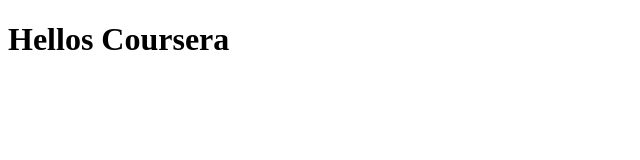
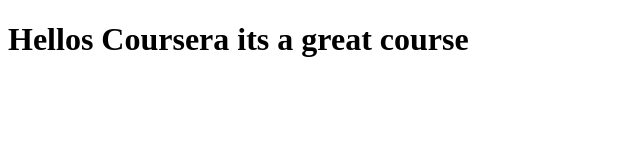
Before and after one commit to vixentePerojo/testhtml5, a plain HTML site: page site/index.html in a window 1280 px wide. Shown: the whole page, without its empty margins (0-640 px from the left). Drawn offline with Linux system fonts and the light colour scheme.

Commit message:
+ cambios

```diff
--- a/site/index.html
+++ b/site/index.html
@@ -4,7 +4,7 @@
 	<title>Hello Coursera</title>
 </head>
 <body>
-<h1>Hellos Coursera</h1>
+<h1>Hellos Coursera its a great course</h1>
 
 </body>
 </html>
```
